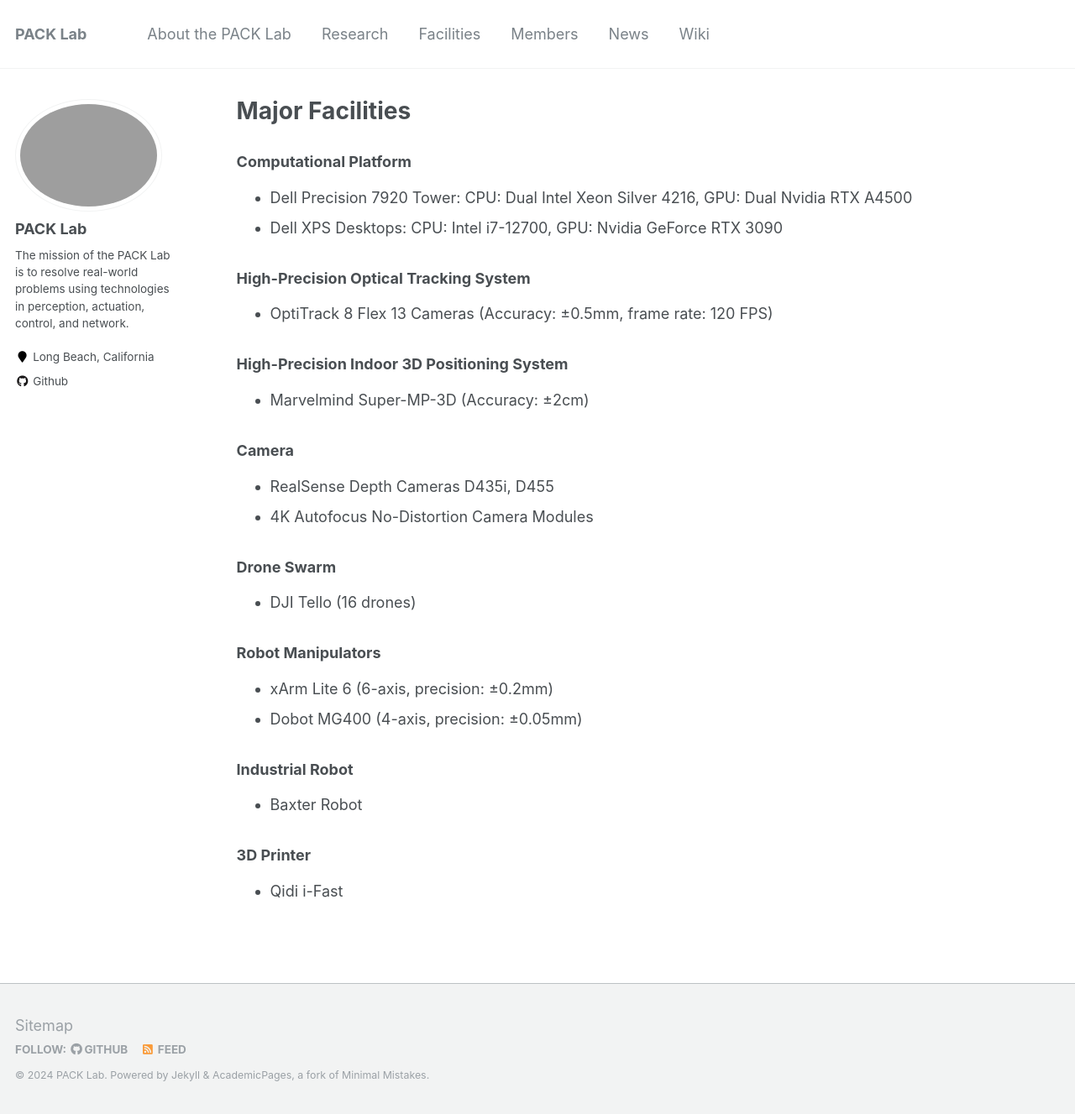
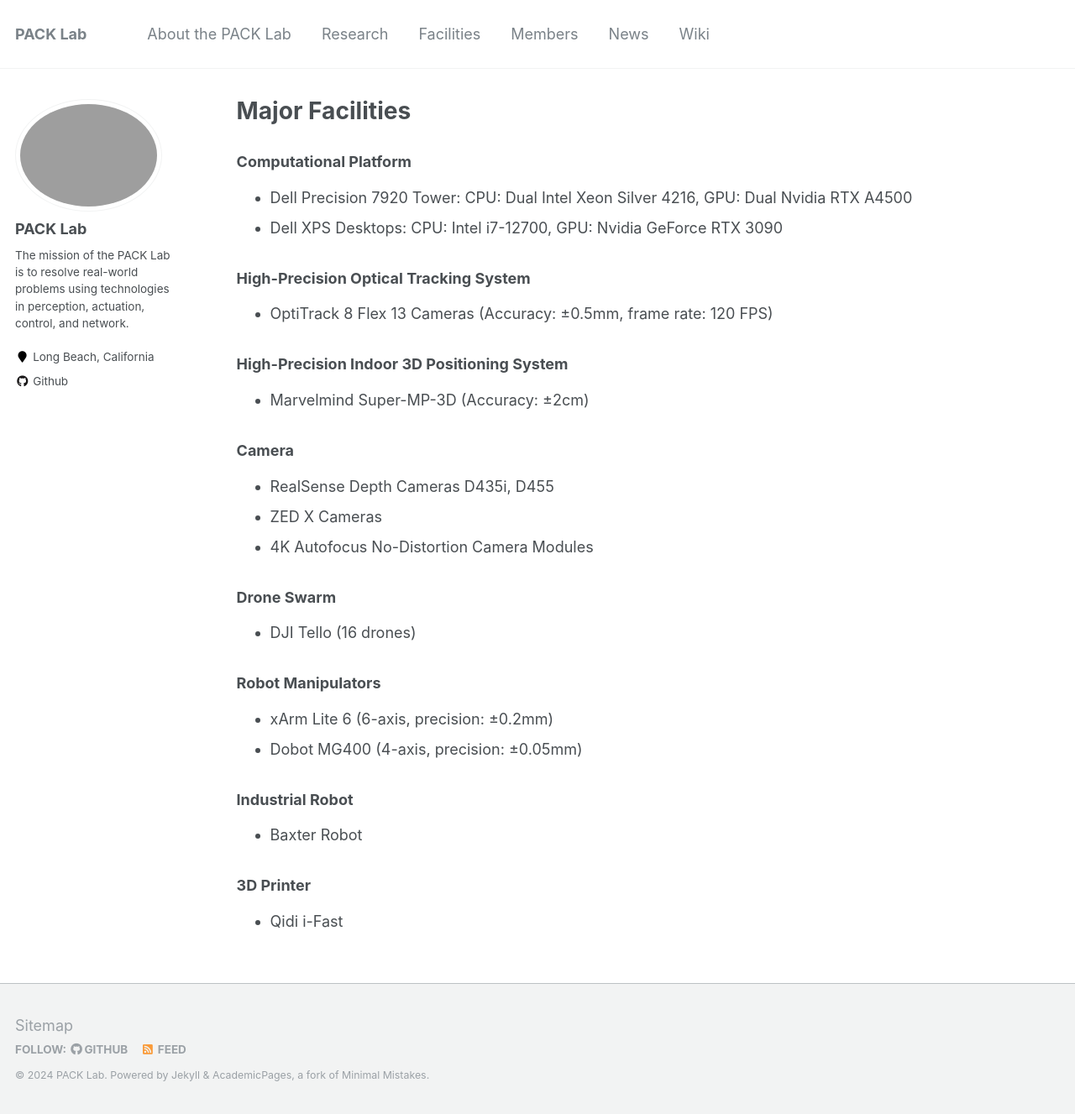
Before and after one commit to pack-lab/pack-lab.github.io, a Jekyll site: the page built from _pages/facilities.md, in a window 1280 px wide and 1327 px high. Shown: the whole window at 84% size. Built offline with Jekyll 4.4.1, drawn with Linux system fonts in a browser that asks for light colours.

Commit message:
Update facilities.md

```diff
--- a/_pages/facilities.md
+++ b/_pages/facilities.md
@@ -17,6 +17,7 @@
 
 ### Camera
 * RealSense Depth Cameras D435i, D455
+* ZED X Cameras
 * 4K Autofocus No-Distortion Camera Modules
 
 ### Drone Swarm
```
